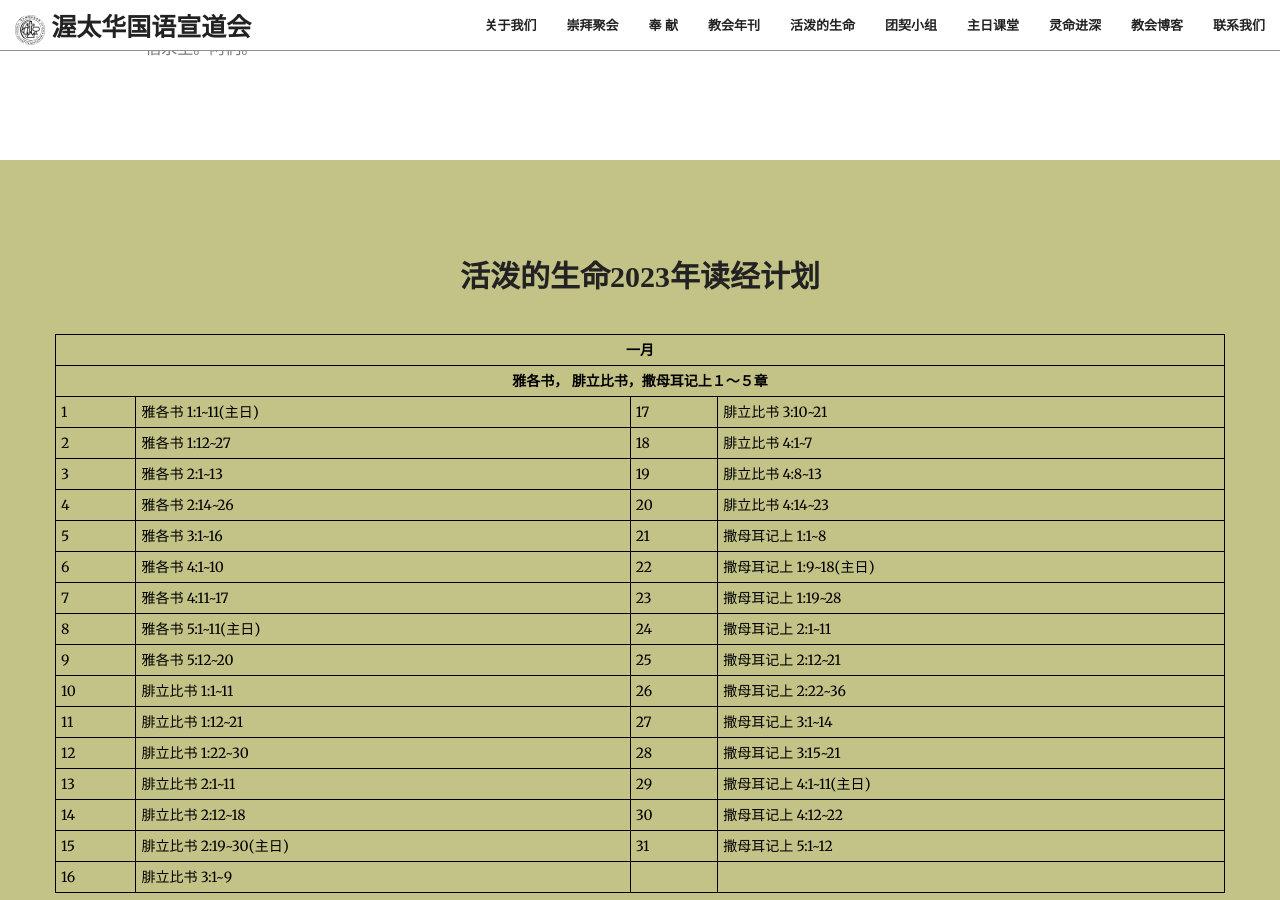
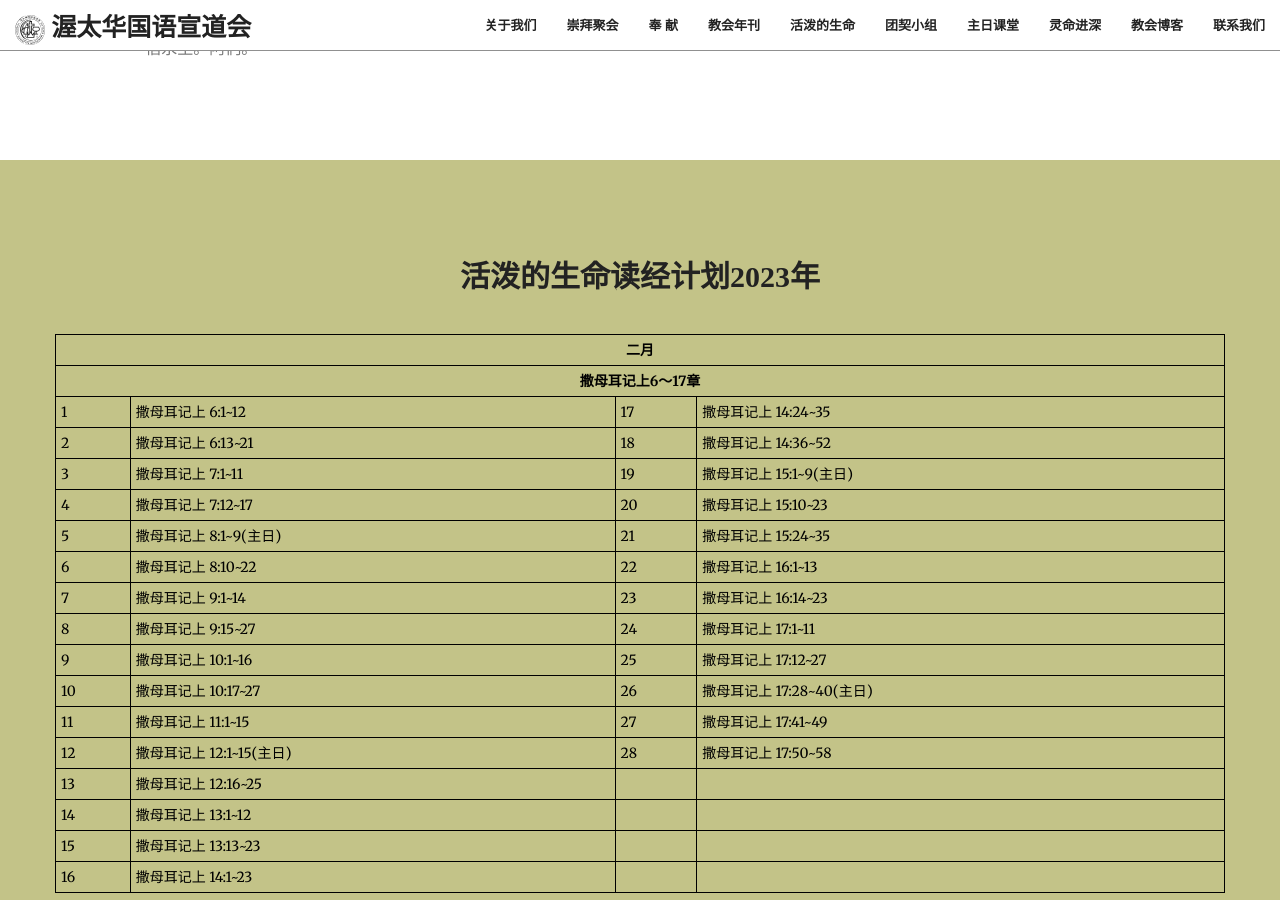
Before and after one commit to JonasYow/ottawaomac, a Jekyll site: the page built from index.html, in a window 1280 px wide and 900 px high, scrolled down 2482 px. Built offline with Jekyll 4.4.1, drawn with Linux system fonts in a browser that asks for light colours; some web fonts are replaced.

Commit message:
Update Feb content

```diff
--- a/_includes/dailylivingwater.html
+++ b/_includes/dailylivingwater.html
@@ -2,126 +2,126 @@
     <div class="container">
         <div class="row">
             <div class="col-lg-12 text-center">
-                <h2 class="section-heading text-primary"><strong>活泼的生命2023年读经计划</strong></h2>
+                <h2 class="section-heading text-primary"><strong>活泼的生命读经计划2023年</strong></h2>
                 <!--<hr class="primary">-->
 		        <hr style="border-top: 1px solid rgb(195, 195, 136)">
             </div>
             <table style="width:100%">
             <tr>
-                <th colspan="4" class="text-center">一月</th>
+                <th colspan="4" class="text-center">二月</th>
             </tr>
             <tr>
-                <th colspan="4" class="text-center">雅各书， 腓立比书，撒母耳记上１～５章</th>
+                <th colspan="4" class="text-center">撒母耳记上6～17章</th>
             </tr>
 
             <tr>
                 <td>1</td>
-                <td>雅各书 1:1~11(主日)</td>
+                <td>撒母耳记上 6:1~12</td>
                 <td>17</td>
-                <td>腓立比书 3:10~21</td>
+                <td>撒母耳记上 14:24~35</td>
             </tr>
 
             <tr>
                 <td>2</td>
-                <td>雅各书 1:12~27</td>
+                <td>撒母耳记上 6:13~21</td>
                 <td>18</td>
-                <td>腓立比书 4:1~7</td>
+                <td>撒母耳记上 14:36~52</td>
             </tr>
 
             <tr>
                 <td>3</td>
-                <td>雅各书 2:1~13</td>
+                <td>撒母耳记上 7:1~11</td>
                 <td>19</td>
-                <td>腓立比书 4:8~13</td>
+                <td>撒母耳记上 15:1~9(主日)</td>
             </tr>
 
             <tr>
                 <td>4</td>
-                <td>雅各书 2:14~26</td>
+                <td>撒母耳记上 7:12~17</td>
                 <td>20</td>
-                <td>腓立比书 4:14~23</td>
+                <td>撒母耳记上 15:10~23</td>
             </tr>
 
             <tr>
                 <td>5</td>
-                <td>雅各书 3:1~16</td>
+                <td>撒母耳记上 8:1~9(主日)</td>
                 <td>21</td>
-                <td>撒母耳记上 1:1~8</td>
+                <td>撒母耳记上 15:24~35</td>
             </tr>
 
             <tr>
                 <td>6</td>
-                <td>雅各书 4:1~10</td>
+                <td>撒母耳记上 8:10~22</td>
                 <td>22</td>
-                <td>撒母耳记上 1:9~18(主日)</td>
+                <td>撒母耳记上 16:1~13</td>
             </tr>
 
             <tr>
                 <td>7</td>
-                <td>雅各书 4:11~17</td>
+                <td>撒母耳记上 9:1~14</td>
                 <td>23</td>
-                <td>撒母耳记上 1:19~28</td>
+                <td>撒母耳记上 16:14~23</td>
             </tr>
 
             <tr>
                 <td>8</td>
-                <td>雅各书 5:1~11(主日)</td>
+                <td>撒母耳记上 9:15~27</td>
                 <td>24</td>
-                <td>撒母耳记上 2:1~11</td>
+                <td>撒母耳记上 17:1~11</td>
             </tr>
 
             <tr>
                 <td>9</td>
-                <td>雅各书 5:12~20</td>
+                <td>撒母耳记上 10:1~16</td>
                 <td>25</td>
-                <td>撒母耳记上 2:12~21</td>
+                <td>撒母耳记上 17:12~27</td>
             </tr>
 
             <tr>
                 <td>10</td>
-                <td>腓立比书 1:1~11</td>
+                <td>撒母耳记上 10:17~27</td>
                 <td>26</td>
-                <td>撒母耳记上 2:22~36</td>
+                <td>撒母耳记上 17:28~40(主日)</td>
             </tr>
 
             <tr>
                 <td>11</td>
-                <td>腓立比书 1:12~21</td>
+                <td>撒母耳记上 11:1~15</td>
                 <td>27</td>
-                <td>撒母耳记上 3:1~14</td>
+                <td>撒母耳记上 17:41~49</td>
             </tr>
 
             <tr>
                 <td>12</td>
-                <td>腓立比书 1:22~30</td>
+                <td>撒母耳记上 12:1~15(主日)</td>
                 <td>28</td>
-                <td>撒母耳记上 3:15~21</td>
+                <td>撒母耳记上 17:50~58</td>
             </tr>
 
             <tr>
                 <td>13</td>
-                <td>腓立比书 2:1~11</td>
-                <td>29</td>
-                <td>撒母耳记上 4:1~11(主日)</td>
+                <td>撒母耳记上 12:16~25</td>
+                <td></td>
+                <td></td>
             </tr>
 
             <tr>
                 <td>14</td>
-                <td>腓立比书 2:12~18</td>
-                <td>30</td>
-                <td>撒母耳记上 4:12~22</td>
+                <td>撒母耳记上 13:1~12</td>
+                <td></td>
+                <td></td>
             </tr>
 
             <tr>
                 <td>15</td>
-                <td>腓立比书 2:19~30(主日)</td>
-                <td>31</td>
-                <td>撒母耳记上 5:1~12</td>
+                <td>撒母耳记上 13:13~23</td>
+                <td></td>
+                <td></td>
             </tr>
 
             <tr>
                 <td>16</td>
-                <td>腓立比书 3:1~9</td>
+                <td>撒母耳记上 14:1~23</td>
                 <td></td>
                 <td></td>
             </tr>
```
